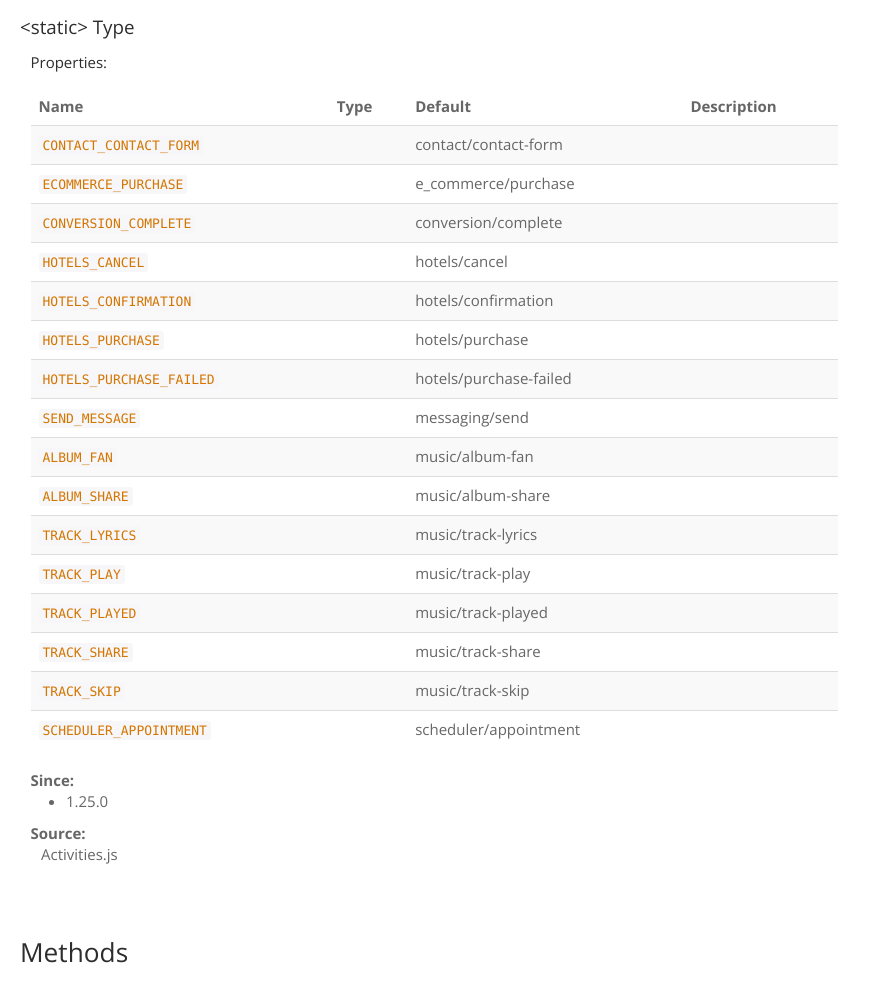
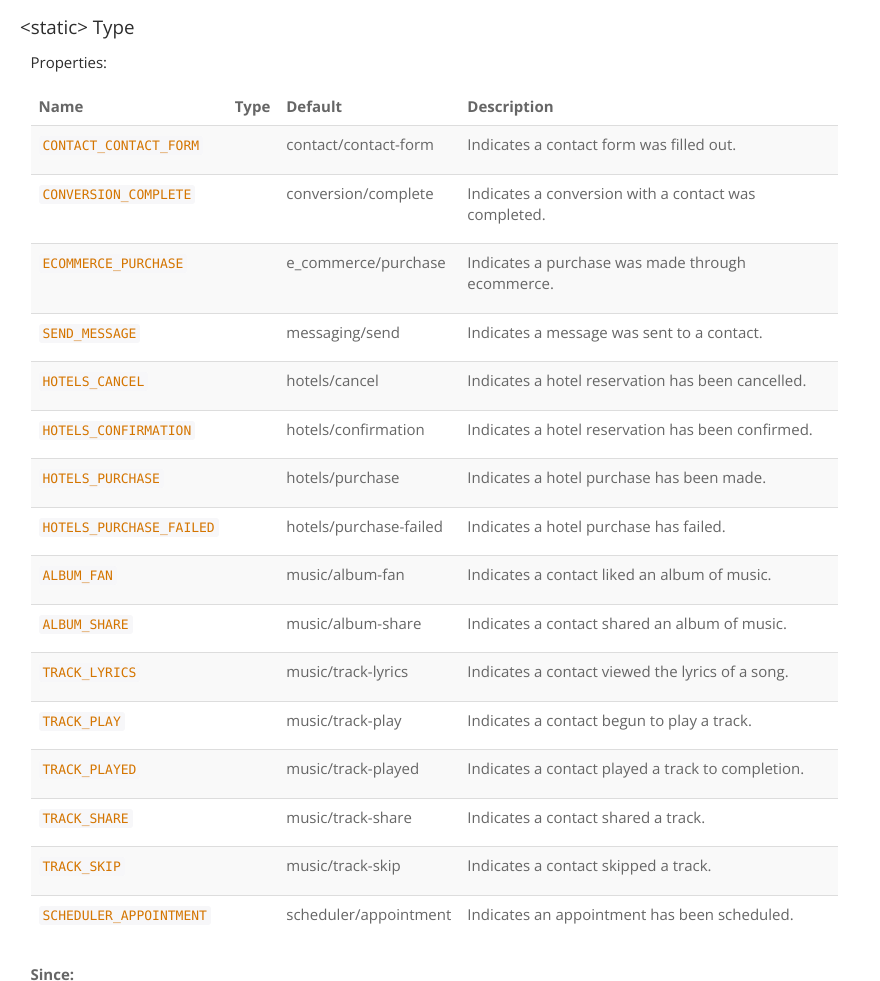
Before and after one commit to wix-incubator/js-sdk-docs, a plain HTML site: page Wix.Activities.html in a window 1280 px wide. Shown: the part 700-1681 px from the top of the page, without its empty margins (0-880 px from the left). Drawn offline with nearby package versions, Linux system fonts and the light colour scheme.

Commit message:
Bump to latest version

```diff
--- a/Wix.Activities.html
+++ b/Wix.Activities.html
@@ -422,7 +422,31 @@
                 </td>
 
 
-            <td class="description last"></td>
+            <td class="description last"><p>Indicates a contact form was filled out.</p></td>
+        </tr>
+
+
+
+        <tr>
+
+                <td class="name"><code>CONVERSION_COMPLETE</code></td>
+
+
+            <td class="type">
+
+            </td>
+
+
+
+
+                <td class="default">
+
+                    conversion/complete
+
+                </td>
+
+
+            <td class="description last"><p>Indicates a conversion with a contact was completed.</p></td>
         </tr>
 
 
@@ -446,31 +470,31 @@
                 </td>
 
 
-            <td class="description last"></td>
-        </tr>
-
-
-
-        <tr>
-
-                <td class="name"><code>CONVERSION_COMPLETE</code></td>
-
-
-            <td class="type">
-
-            </td>
-
-
-
-
-                <td class="default">
-
-                    conversion/complete
-
-                </td>
-
-
-            <td class="description last"></td>
+            <td class="description last"><p>Indicates a purchase was made through ecommerce.</p></td>
+        </tr>
+
+
+
+        <tr>
+
+                <td class="name"><code>SEND_MESSAGE</code></td>
+
+
+            <td class="type">
+
+            </td>
+
+
+
+
+                <td class="default">
+
+                    messaging/send
+
+                </td>
+
+
+            <td class="description last"><p>Indicates a message was sent to a contact.</p></td>
         </tr>
 
 
@@ -494,7 +518,7 @@
                 </td>
 
 
-            <td class="description last"></td>
+            <td class="description last"><p>Indicates a hotel reservation has been cancelled.</p></td>
         </tr>
 
 
@@ -518,7 +542,7 @@
                 </td>
 
 
-            <td class="description last"></td>
+            <td class="description last"><p>Indicates a hotel reservation has been confirmed.</p></td>
         </tr>
 
 
@@ -542,7 +566,7 @@
                 </td>
 
 
-            <td class="description last"></td>
+            <td class="description last"><p>Indicates a hotel purchase has been made.</p></td>
         </tr>
 
 
@@ -566,31 +590,7 @@
                 </td>
 
 
-            <td class="description last"></td>
-        </tr>
-
-
-
-        <tr>
-
-                <td class="name"><code>SEND_MESSAGE</code></td>
-
-
-            <td class="type">
-
-            </td>
-
-
-
-
-                <td class="default">
-
-                    messaging/send
-
-                </td>
-
-
-            <td class="description last"></td>
+            <td class="description last"><p>Indicates a hotel purchase has failed.</p></td>
         </tr>
 
 
@@ -614,7 +614,7 @@
                 </td>
 
 
-            <td class="description last"></td>
+            <td class="description last"><p>Indicates a contact liked an album of music.</p></td>
         </tr>
 
 
@@ -638,7 +638,7 @@
                 </td>
 
 
-            <td class="description last"></td>
+            <td class="description last"><p>Indicates a contact shared an album of music.</p></td>
         </tr>
 
 
@@ -662,7 +662,7 @@
                 </td>
 
 
-            <td class="description last"></td>
+            <td class="description last"><p>Indicates a contact viewed the lyrics of a song.</p></td>
         </tr>
 
 
@@ -686,7 +686,7 @@
                 </td>
 
 
-            <td class="description last"></td>
+            <td class="description last"><p>Indicates a contact begun to play a track.</p></td>
         </tr>
 
 
@@ -710,7 +710,7 @@
                 </td>
 
 
-            <td class="description last"></td>
+            <td class="description last"><p>Indicates a contact played a track to completion.</p></td>
         </tr>
 
 
@@ -734,7 +734,7 @@
                 </td>
 
 
-            <td class="description last"></td>
+            <td class="description last"><p>Indicates a contact shared a track.</p></td>
         </tr>
 
 
@@ -758,7 +758,7 @@
                 </td>
 
 
-            <td class="description last"></td>
+            <td class="description last"><p>Indicates a contact skipped a track.</p></td>
         </tr>
 
 
@@ -782,7 +782,7 @@
                 </td>
 
 
-            <td class="description last"></td>
+            <td class="description last"><p>Indicates an appointment has been scheduled.</p></td>
         </tr>
 
 
```
Also changed, not shown: index.html (+1 -1 lines).
